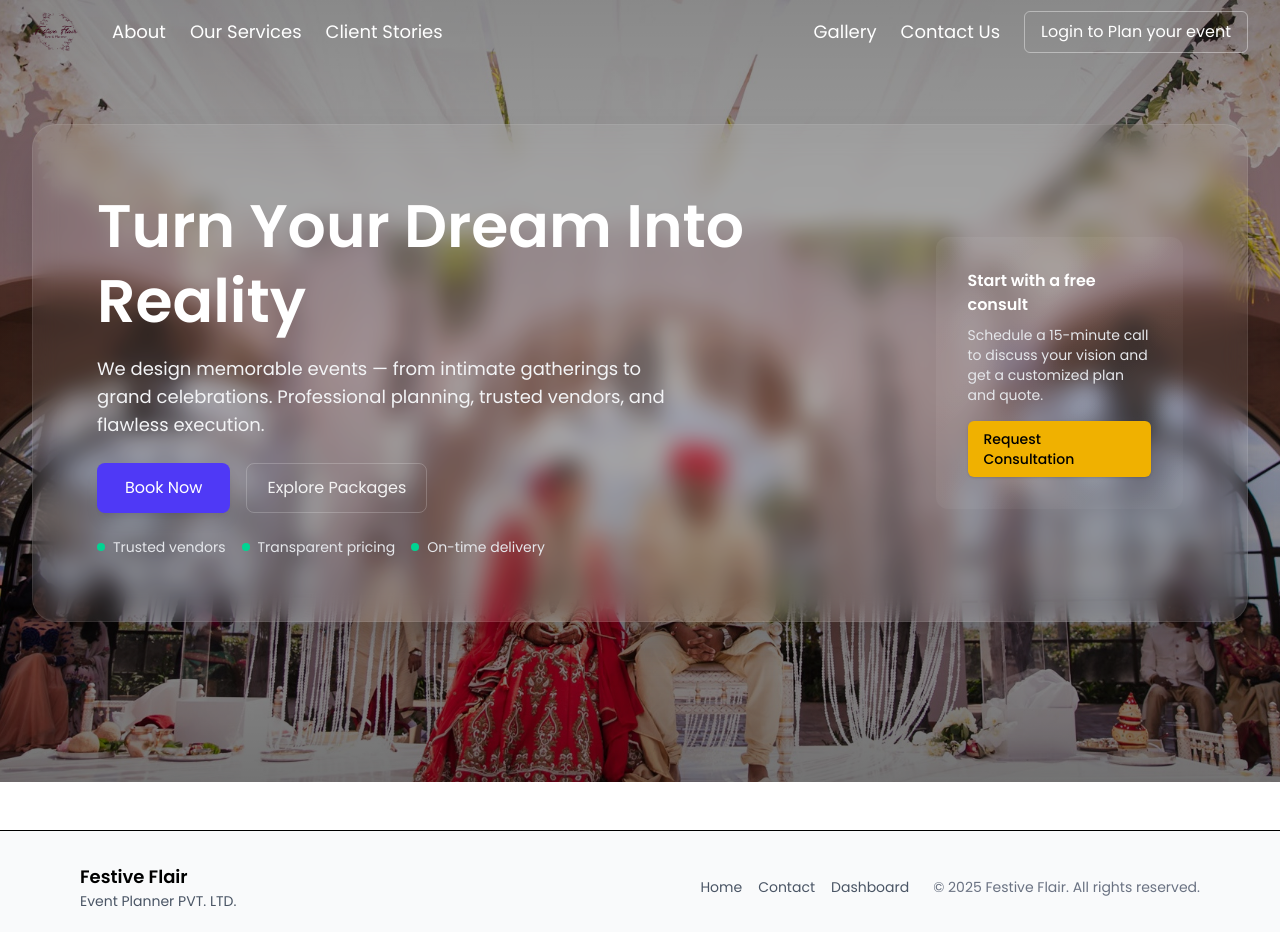
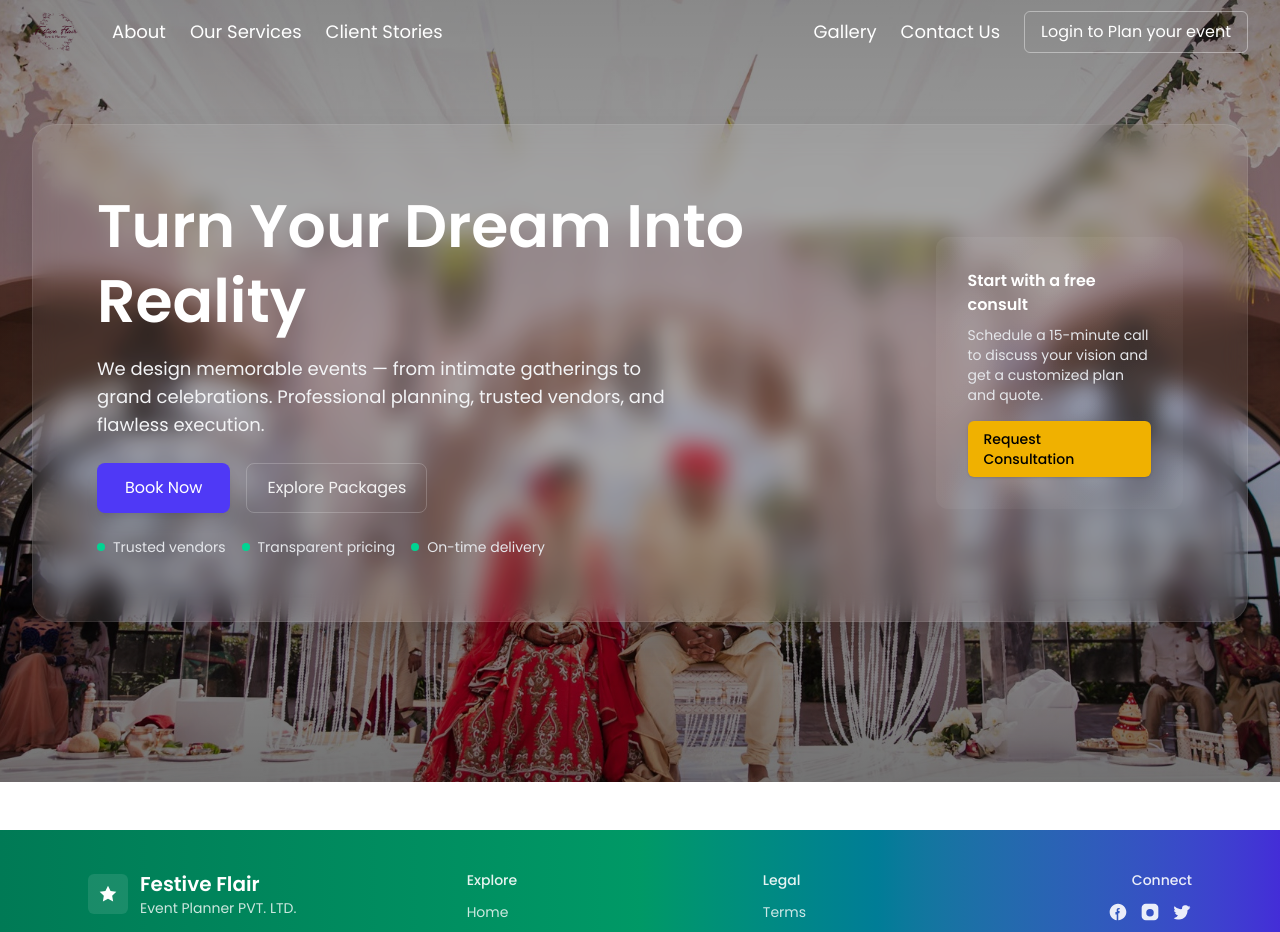
Before and after one commit to MsrSahil/event-planner, a React (Vite) app in the folder client/: page / in a window 1280 px wide. Shown: the top 932 px of the page. Built offline with nearby package versions, Linux system fonts and the light colour scheme; a web font is replaced by a local one.

Commit message:
feat: Revamp Footer component with enhanced layout, styling, and social media links

```diff
--- a/client/src/components/Footer.jsx
+++ b/client/src/components/Footer.jsx
@@ -3,21 +3,60 @@ import { Link } from "react-router-dom";
 
 const Footer = () => {
   return (
-    <footer className="bg-gray-50 border-t mt-12">
-      <div className="max-w-6xl mx-auto px-4 py-8 flex flex-col md:flex-row items-center justify-between gap-4">
-        <div className="text-center md:text-left">
-          <div className="text-lg font-semibold">Festive Flair</div>
-          <div className="text-sm text-gray-600">Event Planner PVT. LTD.</div>
-        </div>
+    <footer className="mt-12 bg-gradient-to-r from-emerald-700 via-emerald-600 to-indigo-700 text-white">
+      <div className="max-w-6xl mx-auto px-6 py-10">
+        <div className="grid grid-cols-1 md:grid-cols-3 gap-8 items-start">
+          <div>
+            <div className="flex items-center gap-3">
+              <div className="w-10 h-10 rounded-md bg-white/10 flex items-center justify-center">
+                <svg width="20" height="20" viewBox="0 0 24 24" fill="none" xmlns="http://www.w3.org/2000/svg" aria-hidden>
+                  <path d="M12 2L15.09 8.26L22 9.27L17 14.14L18.18 21.02L12 17.77L5.82 21.02L7 14.14L2 9.27L8.91 8.26L12 2Z" fill="currentColor" />
+                </svg>
+              </div>
+              <div>
+                <div className="text-xl font-semibold">Festive Flair</div>
+                <div className="text-sm text-white/80">Event Planner PVT. LTD.</div>
+              </div>
+            </div>
 
-        <div className="flex items-center gap-6">
-          <nav className="flex gap-4">
-            <Link to="/" className="text-sm text-gray-600 hover:text-gray-900">Home</Link>
-            <Link to="/contact" className="text-sm text-gray-600 hover:text-gray-900">Contact</Link>
-            <Link to="/dashboard" className="text-sm text-gray-600 hover:text-gray-900">Dashboard</Link>
-          </nav>
+            <p className="mt-4 text-sm text-white/80 max-w-xs">We craft memorable events with care — halls, catering and full event management tailored for you.</p>
+          </div>
 
-          <div className="text-sm text-gray-500">© {new Date().getFullYear()} Festive Flair. All rights reserved.</div>
+          <div className="flex gap-8 justify-between md:col-span-1">
+            <div>
+              <h4 className="text-sm font-medium text-white/90 mb-3">Explore</h4>
+              <nav className="flex flex-col gap-2">
+                <Link to="/" className="text-sm text-white/80 hover:text-white">Home</Link>
+                <Link to="/contact" className="text-sm text-white/80 hover:text-white">Contact</Link>
+                <Link to="/dashboard" className="text-sm text-white/80 hover:text-white">Dashboard</Link>
+              </nav>
+            </div>
+
+            <div>
+              <h4 className="text-sm font-medium text-white/90 mb-3">Legal</h4>
+              <nav className="flex flex-col gap-2">
+                <Link to="/terms" className="text-sm text-white/80 hover:text-white">Terms</Link>
+                <Link to="/privacy" className="text-sm text-white/80 hover:text-white">Privacy</Link>
+              </nav>
+            </div>
+          </div>
+
+          <div className="md:text-right">
+            <h4 className="text-sm font-medium text-white/90 mb-3">Connect</h4>
+            <div className="flex items-center justify-start md:justify-end gap-3">
+              <a href="https://facebook.com" target="_blank" rel="noopener noreferrer" aria-label="Facebook" className="text-white/90 hover:text-white">
+                <svg className="w-5 h-5" viewBox="0 0 24 24" fill="currentColor" xmlns="http://www.w3.org/2000/svg"><path d="M22 12.07C22 6.56 17.52 2 12 2S2 6.56 2 12.07c0 5.02 3.66 9.17 8.44 9.93v-7.03H8.9v-2.9h1.54V9.41c0-1.52.9-2.36 2.28-2.36.66 0 1.35.12 1.35.12v1.48h-.76c-.75 0-.99.47-.99.95v1.14h1.69l-.27 2.9h-1.42V22C18.34 21.24 22 17.09 22 12.07z"/></svg>
+              </a>
+              <a href="https://instagram.com" target="_blank" rel="noopener noreferrer" aria-label="Instagram" className="text-white/90 hover:text-white">
+                <svg className="w-5 h-5" viewBox="0 0 24 24" fill="currentColor" xmlns="http://www.w3.org/2000/svg"><path d="M7 2h10a5 5 0 015 5v10a5 5 0 01-5 5H7a5 5 0 01-5-5V7a5 5 0 015-5zm5 6.5A4.5 4.5 0 1016.5 13 4.5 4.5 0 0012 8.5zm6.5-.9a1.1 1.1 0 11-1.1-1.1 1.1 1.1 0 011.1 1.1z"/></svg>
+              </a>
+              <a href="https://twitter.com" target="_blank" rel="noopener noreferrer" aria-label="Twitter" className="text-white/90 hover:text-white">
+                <svg className="w-5 h-5" viewBox="0 0 24 24" fill="currentColor" xmlns="http://www.w3.org/2000/svg"><path d="M22 5.92c-.63.28-1.3.48-2 .57a3.48 3.48 0 001.53-1.92 6.92 6.92 0 01-2.2.84A3.46 3.46 0 0015.5 4c-1.92 0-3.48 1.6-3.48 3.58 0 .28.03.56.09.83A9.84 9.84 0 013 5.16a3.57 3.57 0 00-.47 1.8c0 1.24.6 2.35 1.5 3a3.44 3.44 0 01-1.58-.44v.04c0 1.73 1.25 3.17 2.9 3.5-.31.08-.64.12-.98.12-.24 0-.48-.02-.71-.06.48 1.5 1.88 2.6 3.53 2.63A7 7 0 012 19.54 9.9 9.9 0 008.54 21c6.5 0 10.06-5.68 10.06-10.6v-.48A7.2 7.2 0 0022 5.92z"/></svg>
+              </a>
+            </div>
+
+            <div className="mt-6 text-sm text-white/70">© {new Date().getFullYear()} Festive Flair. All rights reserved.</div>
+          </div>
         </div>
       </div>
     </footer>
```
